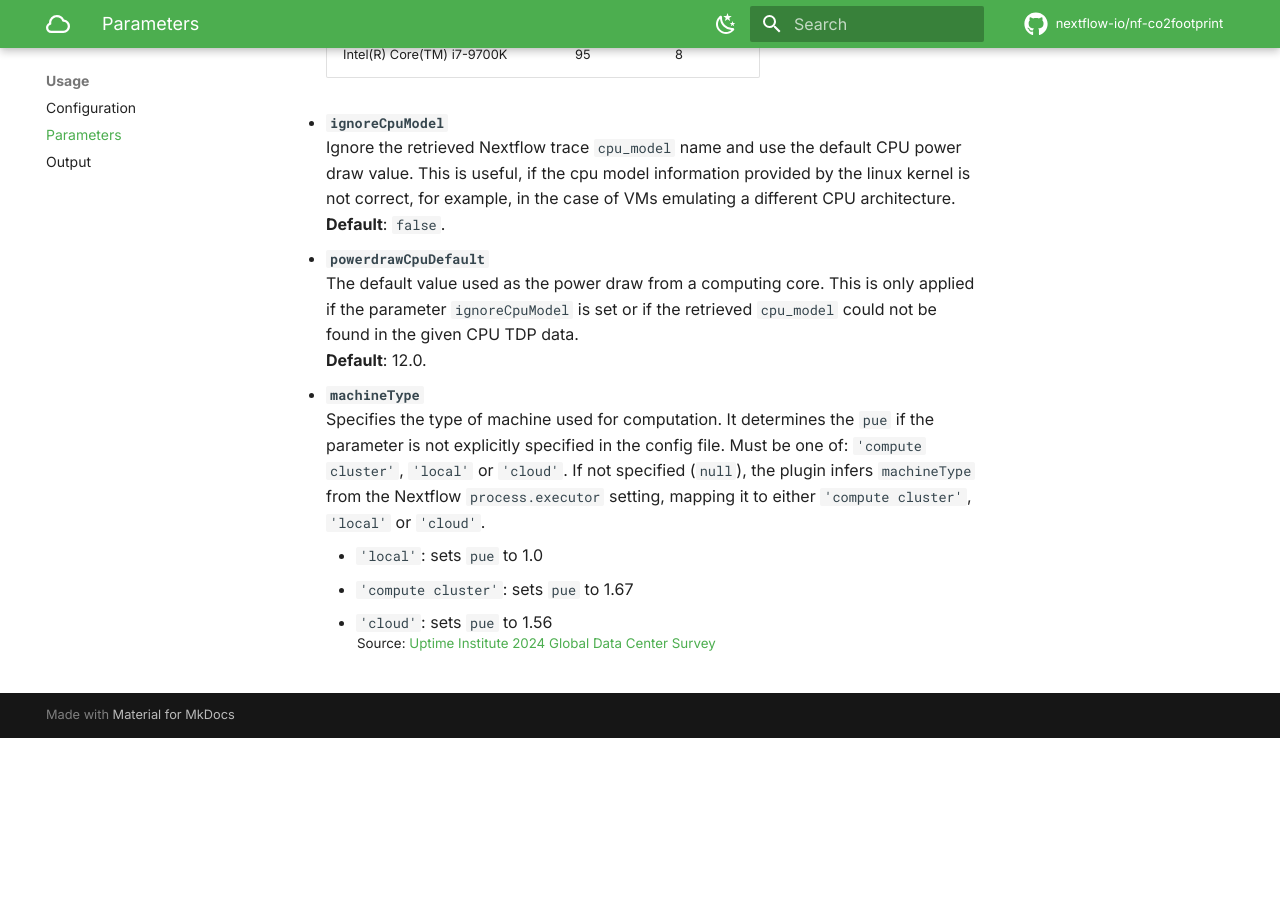
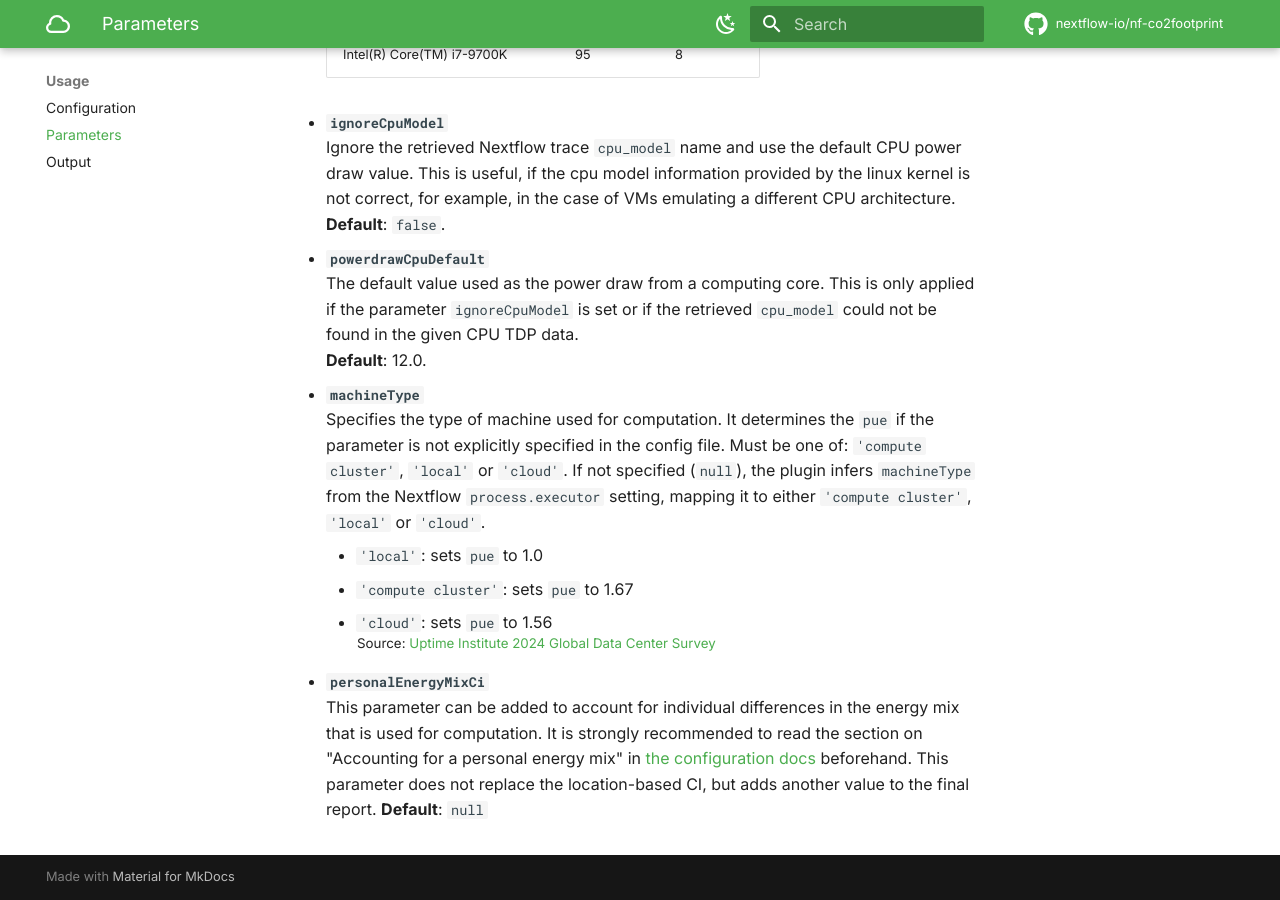
Before and after one commit to nextflow-io/nf-co2footprint, an MkDocs documentation site: the page built from docs/usage/parameters.md, in a window 1280 px wide and 900 px high, scrolled down 1545 px. Built offline with MkDocs 1.6.1 and Material for MkDocs 9.7.7, drawn with Linux system fonts in a browser that asks for light colours; comment, search, counter and statistics services are not loaded; before the commit the page ends 2283 px from its top, so only the background shows below that.

Commit message:
Documentation: Added differentiation between local and personal CI
Signed-off-by: JosuaCarl <josua.carl@uni-tuebingen.de>

```diff
--- a/docs/usage/parameters.md
+++ b/docs/usage/parameters.md
@@ -67,3 +67,7 @@ The following parameters are currently available:
     - `'compute cluster'`: sets `pue` to 1.67
     - `'cloud'`: sets `pue` to 1.56
       <sup>Source: [Uptime Institute 2024 Global Data Center Survey](https://datacenter.uptimeinstitute.com/rs/711-RIA-145/images/2024.GlobalDataCenterSurvey.Report.pdf)</sup>
+
+- **`personalEnergyMixCi`**
+  This parameter can be added to account for individual differences in the energy mix that is used for computation. It is strongly recommended to read the section on "Accounting for a personal energy mix" in [the configuration docs](configuration.md) beforehand. This parameter does not replace the location-based CI, but adds another value to the final report.
+  **Default**:  `null`
```
Also changed, not shown: docs/usage/configuration.md (+26 -7 lines).
